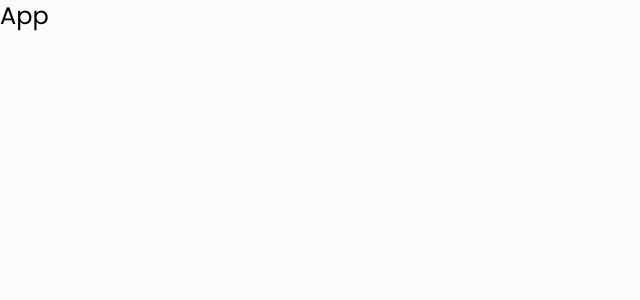
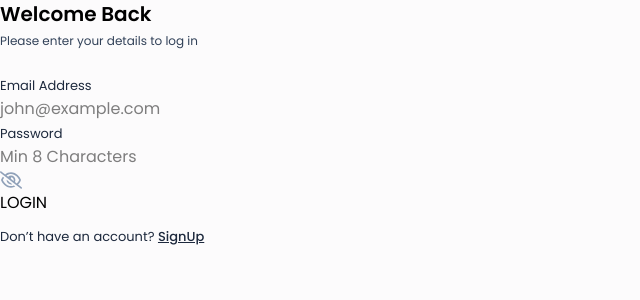
Before and after one commit to thulebonagwala/Task-Manager, a React app in the folder frontend/: page /login in a window 1280 px wide. Shown: the top 300 px of the page, without its empty margins (0-640 px from the left). Built offline with nearby package versions, Linux system fonts and the light colour scheme; the HTML template or start-up script is replaced by a standard one.

Commit message:
Feat: Add Login page

```diff
--- a/frontend/package.json
+++ b/frontend/package.json
@@ -13,6 +13,8 @@
     "@tailwindcss/vite": "^4.1.16",
     "react": "^19.1.1",
     "react-dom": "^19.1.1",
+    "react-icons": "^5.5.0",
+    "react-router-dom": "^7.9.4",
     "tailwindcss": "^4.1.16"
   },
   "devDependencies": {
--- a/frontend/src/App.jsx
+++ b/frontend/src/App.jsx
@@ -2,14 +2,17 @@ import { useState } from 'react'
 import reactLogo from './assets/react.svg'
 import viteLogo from '/vite.svg'
 import './App.css'
+import { BrowserRouter as Router, Routes, Route } from 'react-router-dom'
+import Login from './pages/Auth/Login'
 
 function App() {
-  const [count, setCount] = useState(0)
 
   return (
-    <div className='text-2xl'>
-      App
-    </div>
+    <Router>
+      <Routes>
+        <Route path="/login" element={<Login />} />
+      </Routes>
+    </Router>
   )
 }
 
--- /dev/null
+++ b/frontend/src/component/Inputs/Input.jsx
@@ -0,0 +1,47 @@
+import React, { useState } from "react";
+import { FaRegEye, FaRegEyeSlash } from "react-icons/fa6";
+
+const Input = ({ value, onChange, label, placeholder, type }) => {
+  const [showPassword, setShowPassword] = useState(false);
+
+  const toggleShowPassword = () => {
+    setShowPassword(!showPassword);
+  };
+  return (
+    <div>
+      <label className="text-[13px] text-slate-800">{label}</label>
+
+      <div className="input-box">
+        <input
+          type={
+            type == "password" ? (showPassword ? "text" : "password") : type
+          }
+          placeholder={placeholder}
+          className="w-full bg-transparent outline-none"
+          value={value}
+          onChange={(e) => onChange(e)}
+        />
+
+        {type === "password" && (
+          <>
+            {showPassword ? (
+              <FaRegEye
+                size={22}
+                className="text-primary cursor-pointer"
+                onClick={() => toggleShowPassword()}
+              />
+            ) : (
+              <FaRegEyeSlash
+                size={22}
+                className="text-slate-400 cursor-pointer"
+                onClick={() => toggleShowPassword()}
+              />
+            )}
+          </>
+        )}
+      </div>
+    </div>
+  );
+};
+
+export default Input;
--- /dev/null
+++ b/frontend/src/pages/Admin/CreateTask.jsx
@@ -0,0 +1,9 @@
+import React from 'react'
+
+const CreateTask = () => {
+  return (
+    <div>CreateTask</div>
+  )
+}
+
+export default CreateTask
--- /dev/null
+++ b/frontend/src/pages/Auth/Login.jsx
@@ -0,0 +1,69 @@
+import React,{useState} from 'react'
+import Input from '../../component/Inputs/Input';
+import { Link } from "react-router-dom";
+
+const Login = () => {
+    const [email, setEmail] = useState("");
+    const [password, setPassword] = useState("");
+    const [error, setError] = useState(null);
+
+    // Handle Login Form Submit
+    const handleLogin = async (e) => {
+        e.preventDefault();
+
+        if (!validateEmail(email)) {
+            setError("Please enter a valid email address.");
+            return;
+        }
+
+        if (!password) {
+            setError("Please enter the password");
+            return;
+        }
+
+        setError("");
+
+        //Login API Call
+    }
+    return (
+        <div className="lg:w-[70%] h-3/4 md:h-full flex flex-col justify-center">
+            <h3 className="text-xl font-semibold text-black">Welcome Back</h3>
+            <p className="text-xs text-slate-700 mt-[5px] mb-6">
+                Please enter your details to log in
+            </p>
+
+            <form onSubmit={handleLogin}>
+                <Input
+                    value={email}
+                    onChange={({ target }) => setEmail(target.value)}
+                    label="Email Address"
+                    placeholder="john@example.com"
+                    type="text"
+                />
+
+                <Input
+                    value={password}
+                    onChange={({ target }) => setPassword(target.value)}
+                    label="Password"
+                    placeholder="Min 8 Characters"
+                    type="password"
+                />
+
+                {error && <p className="text-red-500 text-xs pb-2.5">{error}</p>}
+
+                <button type="submit" className="btn-primary">
+                    LOGIN
+                </button>
+
+                <p className="text-[13px] text-slate-800 mt-3">
+                    Don’t have an account?{" "}
+                    <Link className="font-medium text-primary underline" to="/signup">
+                        SignUp
+                    </Link>
+                </p>
+            </form>
+        </div>
+    )
+}
+
+export default Login
--- /dev/null
+++ b/frontend/src/utils/helper.js
@@ -0,0 +1,4 @@
+export const validateEmail = (email) => {
+  const regex = /^[^\s@]+@[^\s@]+\.[^\s@]+$/;
+  return regex.test(email);
+};
```
Also changed, not shown: 1 other file (tests, documents, lock files or other folders).
